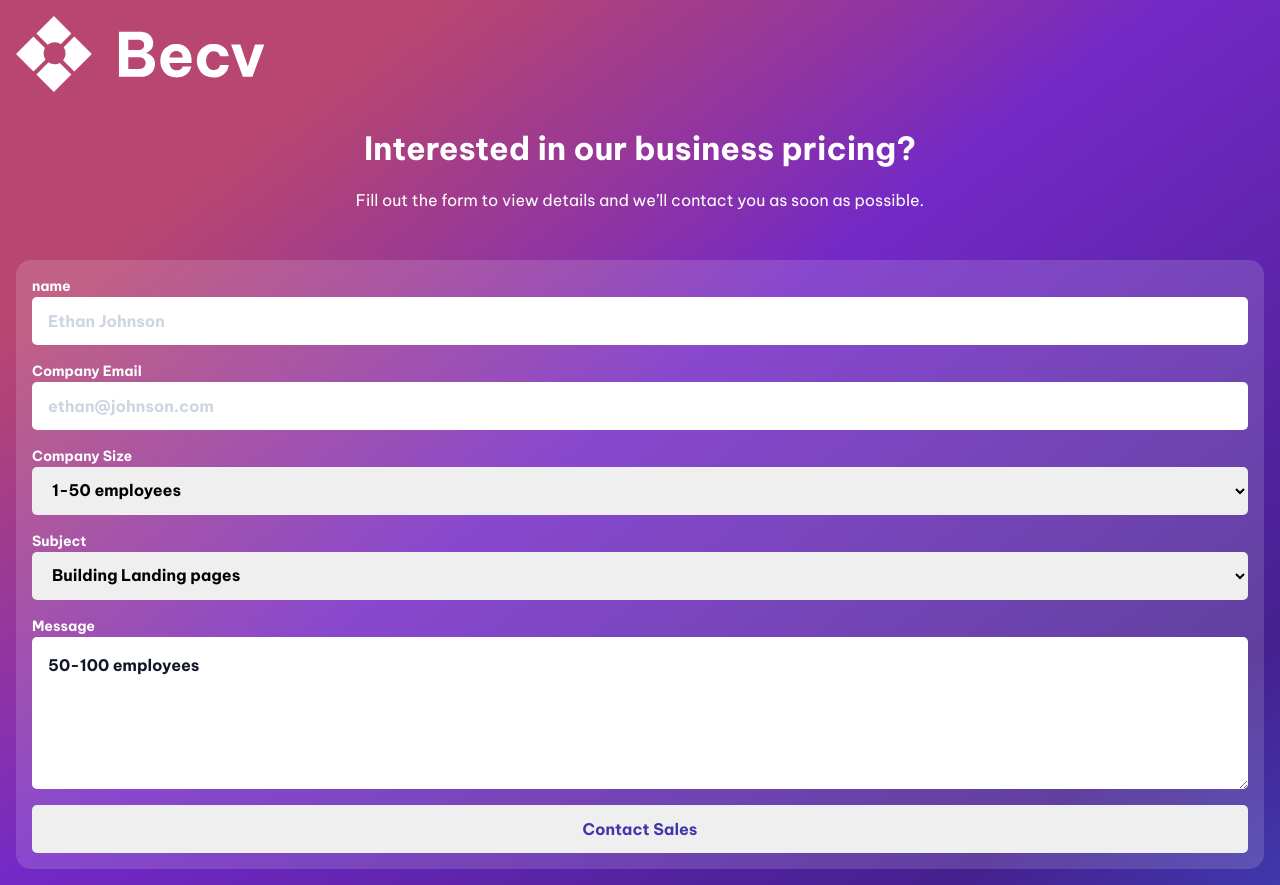
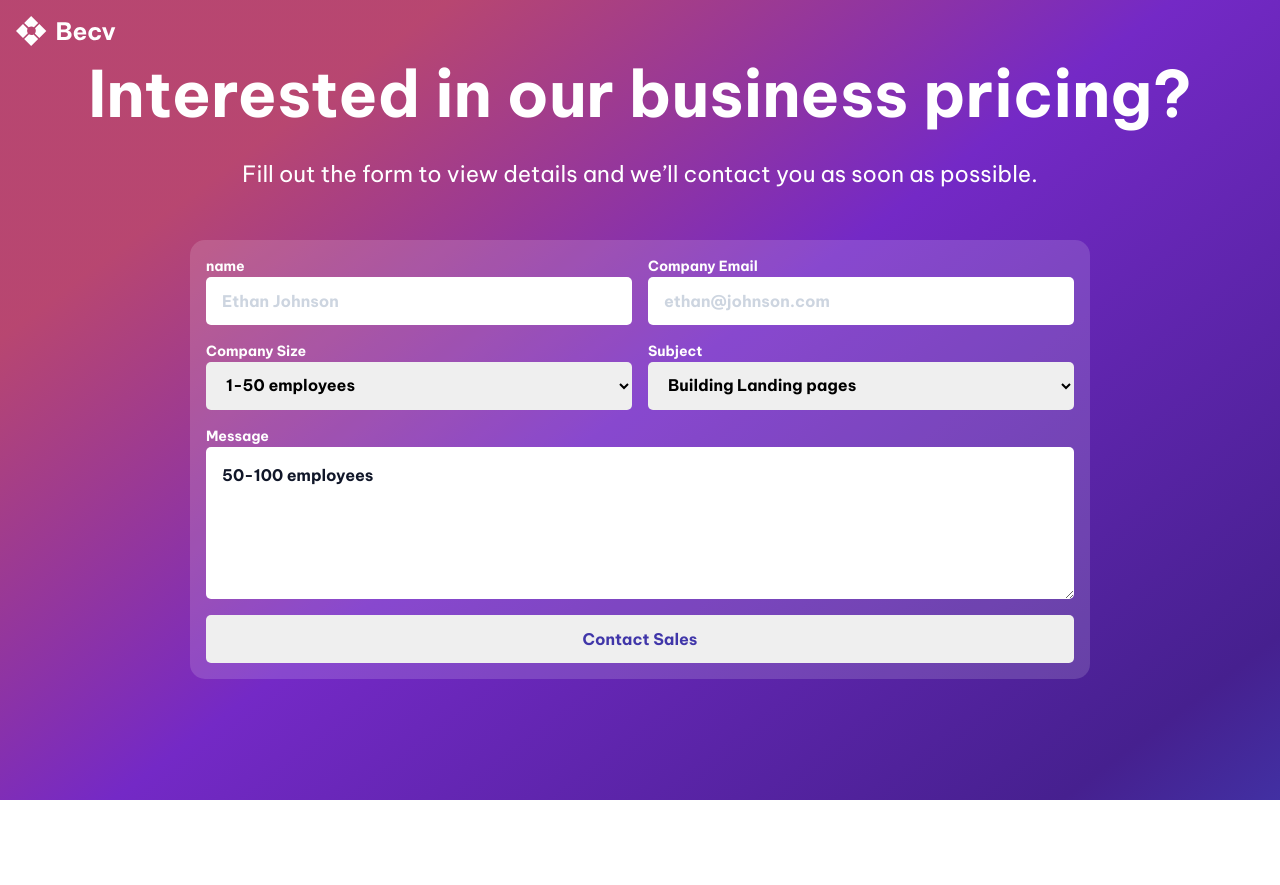
Before and after one commit to JanBergsma/ContactPage, a website: page index.html in a window 1280 px wide. After the commit the page ends 800 px from the top, so only its background shows below. Drawn offline with Linux system fonts and the light colour scheme.

Commit message:
final version

```diff
--- a/styles/style.css
+++ b/styles/style.css
@@ -34,10 +34,12 @@ form {
   display: flex;
   flex-direction: column;
   gap: 1rem;
+  margin-inline: auto;
   margin-block-start: 3rem;
   border-radius: 15px;
   background: var(--secondary-background-color);
   padding: 1rem;
+  max-width: 900px;
 }
 
 main {
@@ -62,6 +64,7 @@ main {
 
 .input {
   display: flex;
+  flex: 100%;
   flex-direction: column;
   font-weight: bold;
 }
@@ -99,5 +102,27 @@ main {
 }
 
 .logo {
-  width: 20%;
+  width: 100px;
 }
+
+@media (width >= 640px) {
+  html,
+  body {
+    height: 100%;
+  }
+
+  fieldset {
+    flex-direction: row;
+  }
+}
+
+@media (width >= 1024px) {
+  .call-to-action-title {
+    margin-block-start: 0;
+    font-size: 4rem;
+  }
+
+  .call-to-action-subtitle {
+    font-size: 1.4rem;
+  }
+}
```
